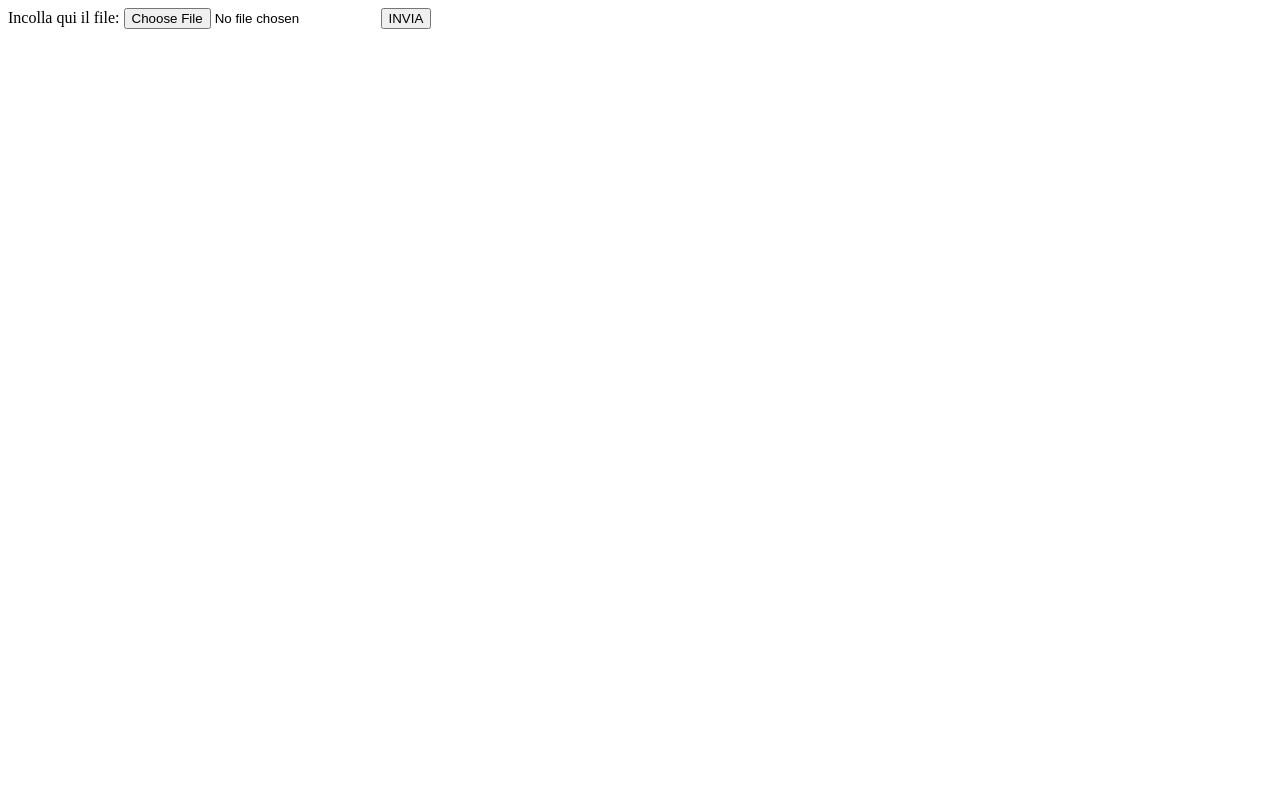
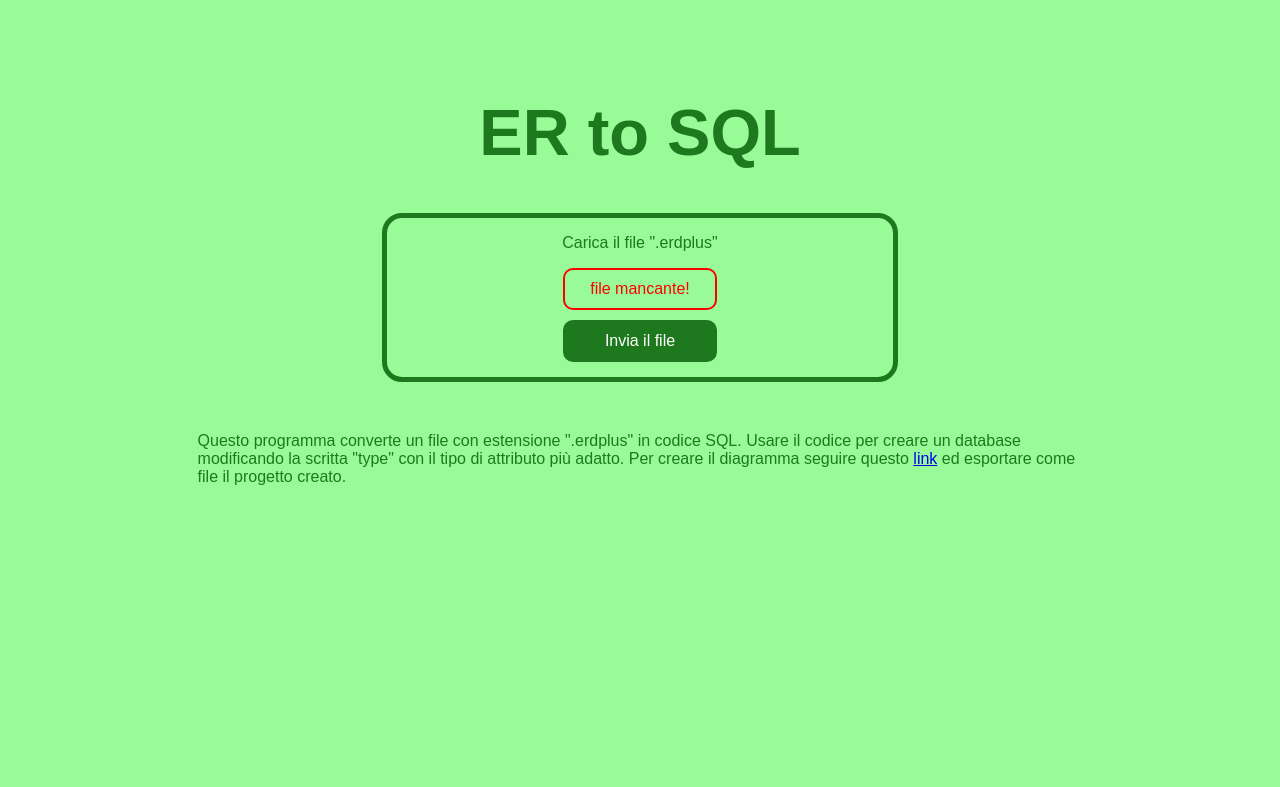
Before and after one commit to AlBit7/ER_to_SQL, a plain HTML site: page index.html in a window 1280 px wide. Drawn offline with Linux system fonts and the light colour scheme.

Commit message:
Update index.html

```diff
--- a/index.html
+++ b/index.html
@@ -1,14 +1,145 @@
 <html>
-    <header>
-        <title>ER_to_Table</title>
-    </header>
-    <body>
-        <form method="POST" action="http://localhost:8080">
+<header>
 
-            <label for="q">Incolla qui il file: </label>
-            <input type="file" name="f" id="f">
-            <input type="submit" value="INVIA">
+    <title>ER_to_Table</title>
+    <meta charset="UTF-8">
+
+    <style>
+        body {
+            background-color: palegreen;
+        }
+
+        h1 {
+            text-align: center;
+            font-family: Arial, Helvetica, sans-serif;
+            font-size: 65px;
+            color: rgb(30, 121, 30);
+        }
+
+        .tutto {
+            margin-top: 7.5%;
+        }
+
+        #divFileDaCaricare {
+            width: 40%;
+            height: auto;
+            text-align: center;
+            margin-left: auto;
+            margin-right: auto;
+            border: 5px solid rgb(30, 121, 30);
+            border-radius: 20px;
+        }
+
+        #istruzioni {
+            width: 70%;
+            margin-left: auto;
+            margin-right: auto;
+            margin-top: 50px;
+            text-align: left;
+            font-family: Arial, Helvetica, sans-serif;
+            font-size: 16px;
+            color: rgb(30, 121, 30);
+        }
+
+        .scritta {
+            color: rgb(30, 121, 30);
+            font-size: 16px;
+            font-family: "Montserrat", sans-serif;
+        }
+
+        input[type="file"],
+        input[type="submit"] {
+            display: none;
+        }
+
+        .scegliFile {
+            width: 100px;
+            display: inline-block;
+            background-color: palegreen;
+            color: red;
+            border: 2px solid red;
+            border-radius: 10px;
+            padding: 10px 25px;
+            text-align: center;
+            font-size: 16px;
+            font-family: "Montserrat", sans-serif;
+            transition-duration: 0.4s;
+        }
+
+        .scegliFile:hover {
+            color: black;
+            border: 2px solid yellow;
+            box-shadow: 0 8px 16px 0 rgba(0, 0, 0, 0.2), 0 6px 20px 0 rgba(0, 0, 0, 0.19);
+            cursor: pointer;
+        }
+
+        .invia {
+            width: 100px;
+            margin-top: 10px;
+            margin-bottom: 15px;
+            display: inline-block;
+            background-color: rgb(30, 121, 30);
+            color: white;
+            border: 2px solid rgb(30, 121, 30);
+            border-radius: 10px;
+            padding: 10px 25px;
+            text-align: center;
+            font-size: 16px;
+            font-family: "Montserrat", sans-serif;
+            transition-duration: 0.4s;
+        }
+
+        .invia:hover {
+            box-shadow: 0 8px 16px 0 rgba(0, 0, 0, 0.2), 0 6px 20px 0 rgba(0, 0, 0, 0.19);
+            cursor: pointer;
+            font-size: 17px;
+        }
+    </style>
+
+</header>
+
+<body>
+
+    <div class="tutto">
+
+        <h1>ER to SQL</h1>
+
+        <form method="POST" enctype="multipart/form-data">
+
+            <div id="divFileDaCaricare">
+                <p class="scritta" id="testo">Carica il file ".erdplus"</p>
+
+                <input type="file" id="file" name="fileDaParsare" accept=".erdplus">
+                <label class="scegliFile" for="file" id="labelUpload">file mancante!</label>
+                <br>
+                <input type="submit" id="invia">
+                <label class="invia" for="invia" id="labelInvia">Invia il file</label>
+            </div>
 
         </form>
-    </body>
+
+        <div id="istruzioni">
+           <p>Questo programma converte un file con estensione ".erdplus" in codice SQL. Usare il codice per creare un database modificando la scritta "type" con il tipo di attributo più adatto. Per creare il diagramma seguire questo <a href="https://erdplus.com/standalone">link</a> ed esportare come file il progetto creato.</p>
+        </div>
+
+    </div>
+
+    <script>
+
+        const bottoneUpload = document.getElementById("file");
+        const scritta = document.getElementById("testo");
+        const labelUpload = document.getElementById("labelUpload");
+
+        bottoneUpload.addEventListener("change", function() {
+            scritta.innerHTML = "file caricato:<br>" + bottoneUpload.value.slice(12);
+            labelUpload.innerHTML = "&#10004;";
+            labelUpload.style.color = "rgb(255, 255, 255)";
+            labelUpload.style.border = "rgb(30, 121, 30)";
+            labelUpload.style.backgroundColor = "rgb(30, 121, 30)";
+        });
+
+    </script>
+
+</body>
+
 </html>
```
